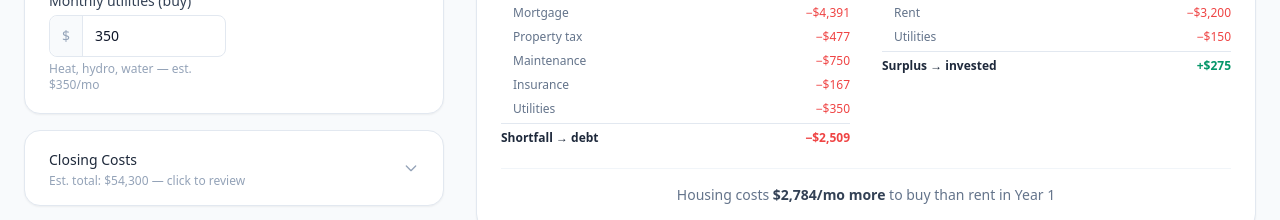
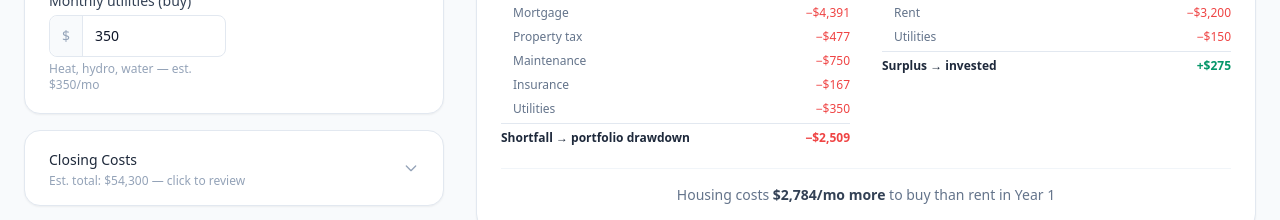
Before and after one commit to shaynegelbard481/rent-vs-buy-toronto, a React (Vite) app: page / in a window 1280 px wide. Shown: the part 1120-1340 px from the top of the page. Built offline with nearby package versions, Linux system fonts and the light colour scheme.

Commit message:
Fix shortfall label: distinguish portfolio drawdown vs debt accumulation

```diff
--- a/src/components/outputs/Results.jsx
+++ b/src/components/outputs/Results.jsx
@@ -215,7 +215,7 @@ export function CashFlowCard({ buySnapshot, rentSnapshot, monthlyIncome, monthly
             <Row label="Utilities" value={`−${formatDollarFull(buySnapshot.utilityMonthly)}`} indent negative />
 
             <Row separator bold
-              label={buySurplus >= 0 ? 'Surplus → invested' : 'Shortfall → debt'}
+              label={buySurplus >= 0 ? 'Surplus → invested' : buySnapshot.portfolioInsolvent ? 'Shortfall → debt' : 'Shortfall → portfolio drawdown'}
               value={`${buySurplus >= 0 ? '+' : '−'}${formatDollarFull(Math.abs(buySurplus))}`}
               positive={buySurplus >= 0}
               negative={buySurplus < 0}
@@ -236,7 +236,7 @@ export function CashFlowCard({ buySnapshot, rentSnapshot, monthlyIncome, monthly
             <Row label="Utilities" value={`−${formatDollarFull(rentUtilities)}`} indent negative />
 
             <Row separator bold
-              label={rentSurplus >= 0 ? 'Surplus → invested' : 'Shortfall → debt'}
+              label={rentSurplus >= 0 ? 'Surplus → invested' : rentSnapshot.portfolioInsolvent ? 'Shortfall → debt' : 'Shortfall → portfolio drawdown'}
               value={`${rentSurplus >= 0 ? '+' : '−'}${formatDollarFull(Math.abs(rentSurplus))}`}
               positive={rentSurplus >= 0}
               negative={rentSurplus < 0}
```
